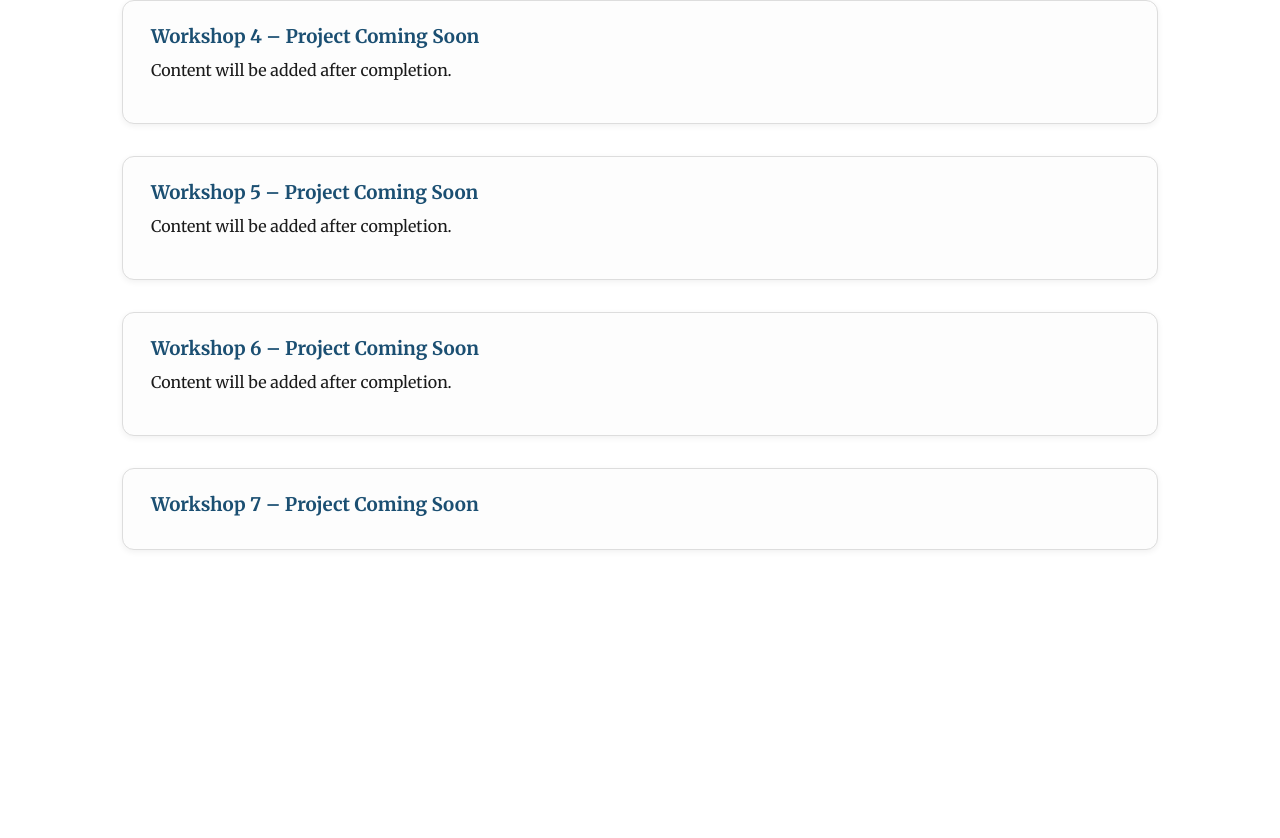
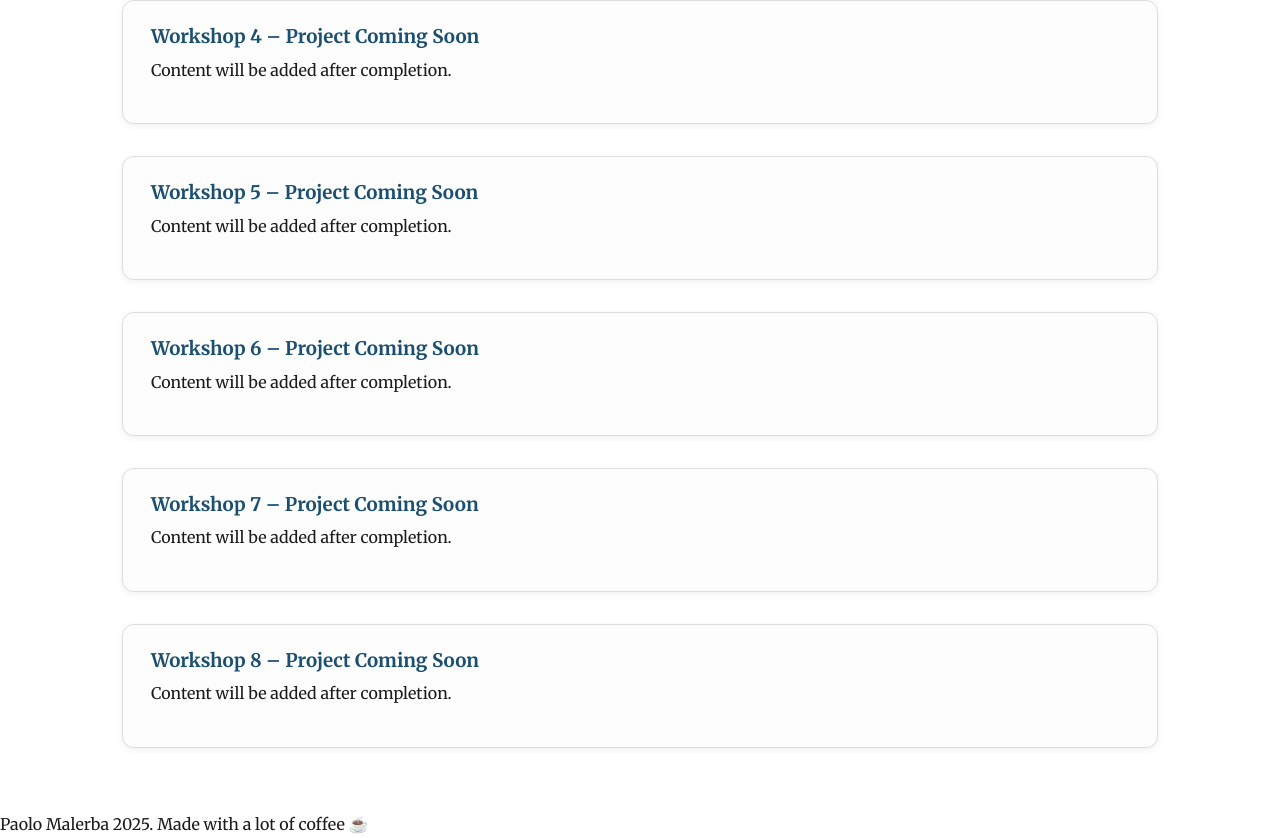
Before and after one commit to paolomalerba/graph-ai-pmalerba, a plain HTML site: page index.html in a window 1280 px wide. Shown: the part 2004-2842 px from the top of the page. Before the commit the page ends 2618 px from the top, so only its background shows below. Drawn offline with Linux system fonts and the light colour scheme.

Commit message:
Update index.html

```diff
--- a/index.html
+++ b/index.html
@@ -219,7 +219,22 @@
 
       <!-- Workshop 7 -->
       <li class="submission-card">
-        <h3>Workshop&nbsp;7 – Project Coming Soon</
+        <h3>Workshop&nbsp;7 – Project Coming Soon</h3>
+        <p>Content will be added after completion.</p>
+      </li>
+
+      <!-- Workshop 8 -->
+      <li class="submission-card">
+        <h3>Workshop&nbsp;8 – Project Coming Soon</h3>
+        <p>Content will be added after completion.</p>
+      </li>
+    </ul>
+  </section>
+
+  <!-- Footer -->
+  <footer class="footer">
+    <p>Paolo Malerba 2025. Made with a lot of coffee ☕</p>
+  </footer>
 <script src="https://cdn.botpress.cloud/webchat/v2.4/inject.js"></script>
 <script src="https://files.bpcontent.cloud/2025/05/30/15/20250530154709-VWYTW33P.js"></script>
 </body>
```
